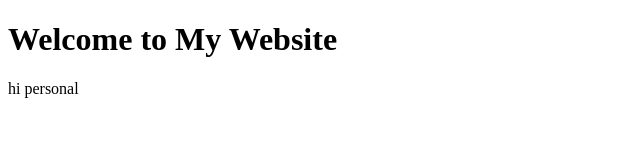
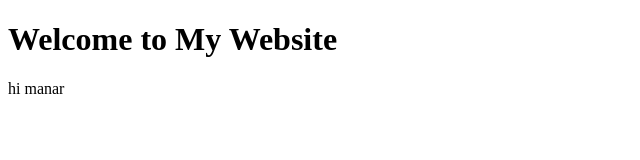
Before and after one commit to ja2003aa/my_webs, a plain HTML site: page index.html in a window 1280 px wide. Shown: the full height of the page, 0-640 px from the left. Drawn offline with Linux system fonts and the light colour scheme.

Commit message:
Update index.html

```diff
--- a/index.html
+++ b/index.html
@@ -7,6 +7,6 @@
 </head>
 <body>
     <h1>Welcome to My Website</h1>
-    <p>hi personal</p>
+    <p>hi manar</p>
 </body>
 </html>
```
